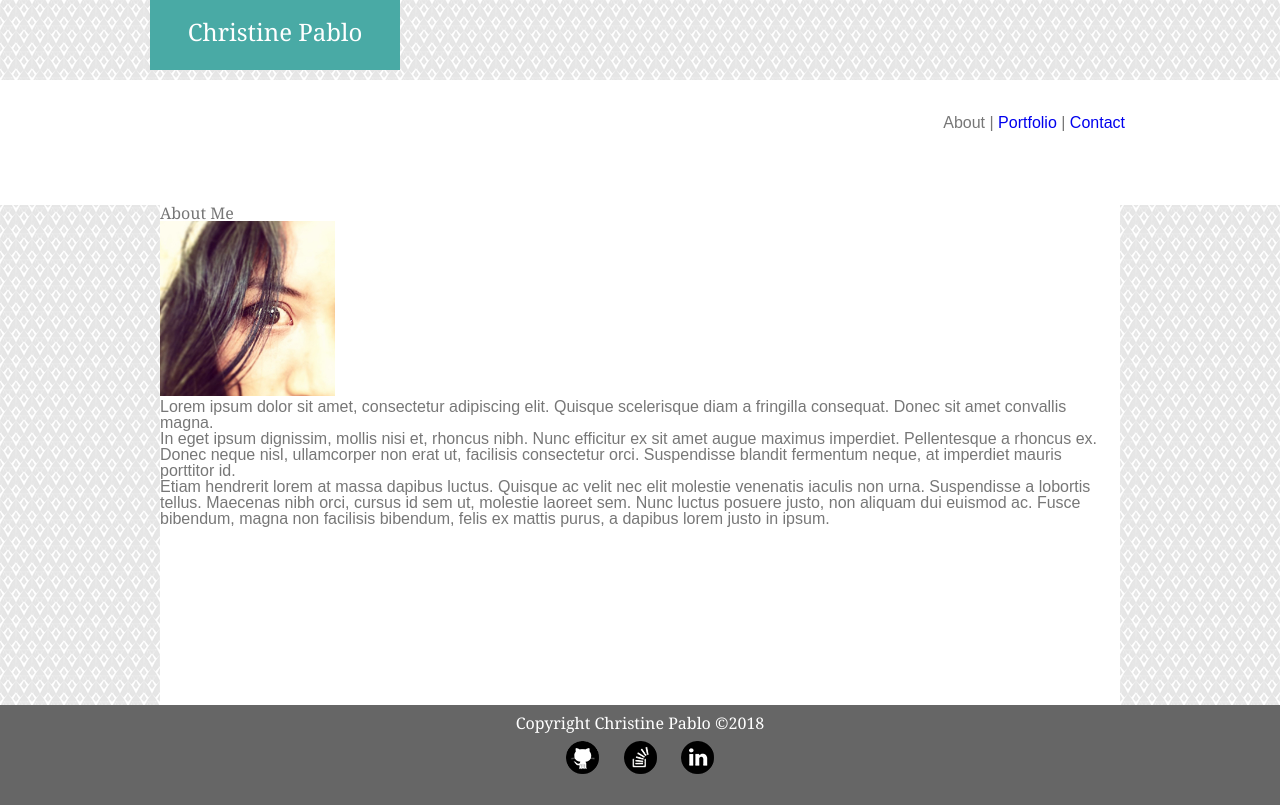
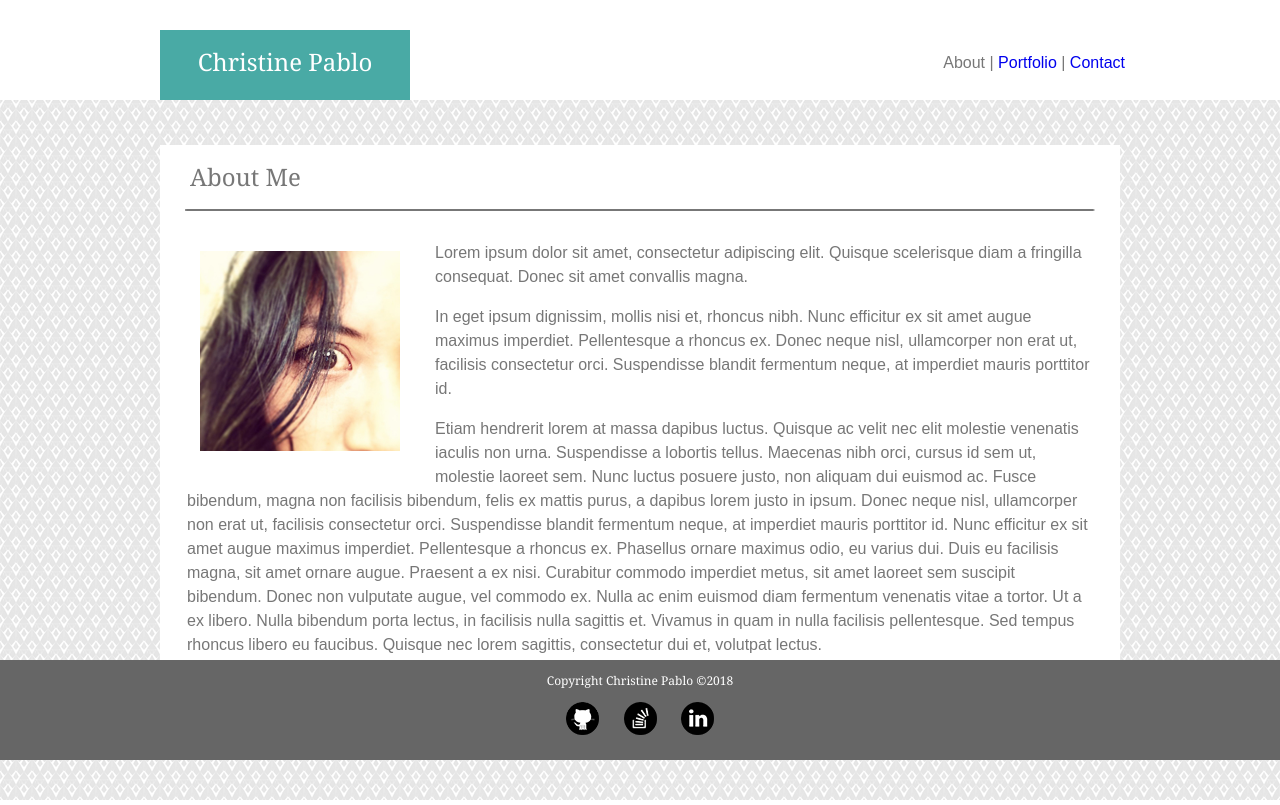
Before and after one commit to cmpablo/Basic-Portfolio-Site, a plain HTML site: page index.html in a window 1280 px wide. Drawn offline with Linux system fonts and the light colour scheme.

Commit message:
Set header to top. Wrapped text around face image. Set margins around most elements in index.

```diff
--- a/assets/css/style.css
+++ b/assets/css/style.css
@@ -1,5 +1,5 @@
 .container {
-    height: 500px;
+    height: 515px; /* how do I make this resize with the browser window without setting an exact value? */
     width: 960px;
     background-color: #ffffff;
     margin: 0 auto;
@@ -17,7 +17,10 @@ body {
     background-color: #49aaa5;
     height: 70px;
     width: 250px;
-    margin: 0px 0px 10px 150px;
+    margin: 0px 0px 10px 160px;
+    position: relative;
+    top: 30px;
+    z-index: 2;
 }
 
 h2, h5 {
@@ -33,13 +36,15 @@ h2, h5 {
 
 #mainNav {
     background-color: #ffffff;
-    height: 125px;
+    height: 100px;
     width: 100%;
     text-align: right;
+    position: absolute;
+    top: 0;
 }
 
 #mainNav ul {
-    padding: 35px 155px 0px 0px;
+    padding: 55px 155px 0px 0px;
 }
 
 #mainNav li {
@@ -51,11 +56,17 @@ h2, h5 {
     background-color: #666666;
     height: 100px;
     text-align: center;
+
+    /* position: relative;
+    bottom: 0;
+    left: 0;
+    right: 0; */
 }
 
 #footer h5 {
     color: #ffffff;
-    padding: 10px 0px;
+    padding: 15px 0px;
+    font-size: 12px;
 }
 
 footer p {
@@ -70,20 +81,44 @@ footer p {
     padding: 0px 10px;
 }
 
+#mainContent {
+    margin: 75px 0px;
+}
+
+#mainContent h2 {
+    font-size: 1.5em;
+    margin: 0px 20px;
+    padding: 20px 0px 20px 10px;
+}
+
+#mainContent p {
+    padding: 0px 30px 0px 27px;
+    line-height: 1.5;
+}
+
+#mainContent hr {
+    margin: 0px 25px 30px 25px;
+    border-width: 2px;
+    border-top: 1px solid #777777;
+    border-bottom: 1px solid #777777;
+}
+
 #bioImage {
     height: 175px;
     width: 175px;
+    margin: 0px 25px 15px 30px;
+    float: left;
 }
 
 a:link {
     text-decoration: none;
 }
 
-#thumbnails li {
+#mainContent li {
     display: inline;
 }
 
-#thumbnails img {
+#mainContent img {
     padding: 10px;
     height: 200px;
     width: 200px;
--- a/index.html
+++ b/index.html
@@ -33,9 +33,11 @@
     <div class="container">
 
         <!-- About Me Content Area Section -->
-        <section id="aboutBio">
+        <section id="mainContent">
 
             <h2>About Me</h2>
+
+            <hr>
 
             <!-- Photo of My Face -->
             <img id="bioImage" src="images/myFace.jpg" alt="Pablo's Face">
@@ -45,18 +47,20 @@
                 Lorem ipsum dolor sit amet, consectetur adipiscing elit. Quisque scelerisque diam a fringilla consequat. Donec sit amet convallis
                 magna.
             </p>
-
+<br>
             <p>
                 In eget ipsum dignissim, mollis nisi et, rhoncus nibh. Nunc efficitur ex sit amet augue maximus imperdiet. Pellentesque a
                 rhoncus ex. Donec neque nisl, ullamcorper non erat ut, facilisis consectetur orci. Suspendisse blandit fermentum
                 neque, at imperdiet mauris porttitor id.
             </p>
-
+<br>
             <p>
                 Etiam hendrerit lorem at massa dapibus luctus. Quisque ac velit nec elit molestie venenatis iaculis non urna. Suspendisse
                 a lobortis tellus. Maecenas nibh orci, cursus id sem ut, molestie laoreet sem. Nunc luctus posuere justo,
                 non aliquam dui euismod ac. Fusce bibendum, magna non facilisis bibendum, felis ex mattis purus, a dapibus
-                lorem justo in ipsum.
+                lorem justo in ipsum. Donec neque nisl, ullamcorper non erat ut, facilisis consectetur orci. Suspendisse blandit fermentum
+                neque, at imperdiet mauris porttitor id. Nunc efficitur ex sit amet augue maximus imperdiet. Pellentesque a
+                rhoncus ex. Phasellus ornare maximus odio, eu varius dui. Duis eu facilisis magna, sit amet ornare augue. Praesent a ex nisi. Curabitur commodo imperdiet metus, sit amet laoreet sem suscipit bibendum. Donec non vulputate augue, vel commodo ex. Nulla ac enim euismod diam fermentum venenatis vitae a tortor. Ut a ex libero. Nulla bibendum porta lectus, in facilisis nulla sagittis et. Vivamus in quam in nulla facilisis pellentesque. Sed tempus rhoncus libero eu faucibus. Quisque nec lorem sagittis, consectetur dui et, volutpat lectus.
             </p>
 
         </section>
```
Also changed, not shown: contact.html (+1 -1 lines), portfolio.html (+1 -1 lines).
